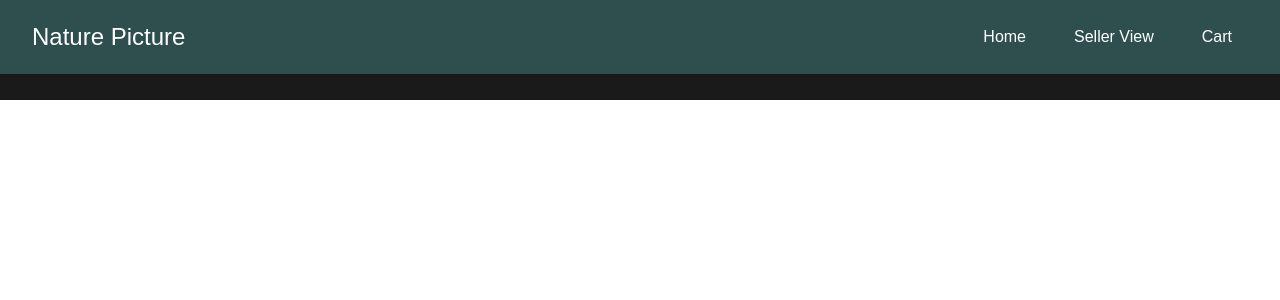
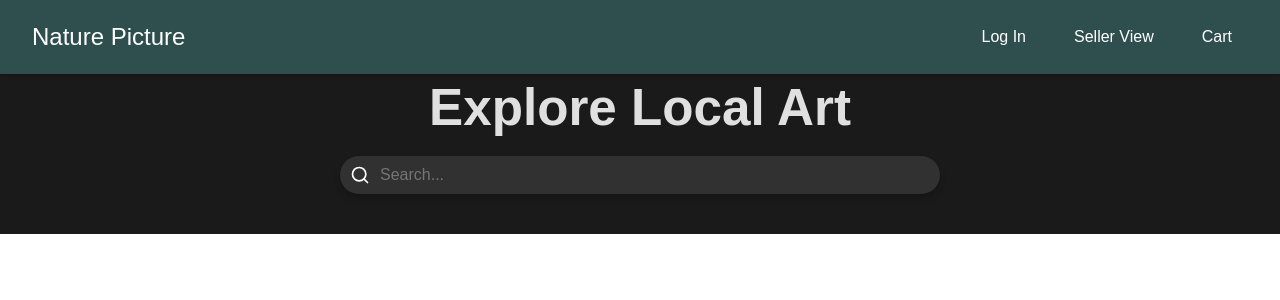
Before and after one commit to AdmiralMudkipz/Nature-Picture, a React (Vite) app in the folder Frontend/: page /home in a window 1280 px wide. Shown: the top 300 px of the page. Built offline with nearby package versions, Linux system fonts and the light colour scheme.

Commit message:
Added modern SearchBar component

```diff
--- a/Frontend/package.json
+++ b/Frontend/package.json
@@ -10,8 +10,10 @@
     "preview": "vite preview"
   },
   "dependencies": {
+    "lucide-react": "^0.487.0",
     "react": "^18.2.0",
     "react-dom": "^18.2.0",
+    "react-icons": "^5.5.0",
     "react-router-dom": "^7.4.0"
   },
   "devDependencies": {
--- a/Frontend/src/App.tsx
+++ b/Frontend/src/App.tsx
@@ -18,7 +18,7 @@ function App() {
         <div className="page-content">
           <Routes>
             {/* Public route */}
-            <Route path="/" element={<Home />} />
+            <Route path="/home" element={<Home />} />
 
             {/* Login route */}
             <Route path="/login" element={<Login />} />
--- a/Frontend/src/components/Navbar.tsx
+++ b/Frontend/src/components/Navbar.tsx
@@ -7,13 +7,13 @@ const Navbar = () => {
     <nav className="navbar">
       {/* Brand/Logo section */}
       <div className="navbar-brand">
-        <Link to="/">Nature Picture</Link>
+        <Link to="/Home">Nature Picture</Link>
       </div>
 
       {/* Navigation links */}
       <div className="navbar-links">
-        <Link to="/">Home</Link>
-        <Link to="/seller">Seller View</Link>
+        <Link to="/"> Log In </Link>
+        <Link to="/SellerView">Seller View</Link>
         <Link to="/cart">Cart</Link>
       </div>
     </nav>
--- /dev/null
+++ b/Frontend/src/components/SearchBar.tsx
@@ -0,0 +1,78 @@
+import React, { useState, CSSProperties } from 'react';
+import { FiSearch } from 'react-icons/fi';
+
+interface SearchBarProps {
+  onSearch: (query: string) => void;
+}
+
+const SearchBar: React.FC<SearchBarProps> = ({ onSearch }) => {
+  const [query, setQuery] = useState('');
+
+  const handleSearch = (event: React.FormEvent) => {
+    event.preventDefault();
+    if (query.trim()) {
+      onSearch(query);
+      setQuery('');
+    }
+  };
+
+  const styles: Record<string, CSSProperties> = {
+    container: {
+      width: '100%',
+      padding: '20px',
+      backgroundColor: 'transparent', // Fully transparent background
+      boxSizing: 'border-box',
+    },
+    form: {
+      display: 'flex',
+      justifyContent: 'center',
+      alignItems: 'center',
+    },
+    inputWrapper: {
+      position: 'relative',
+      width: '100%',
+      maxWidth: '600px',
+    },
+    searchInput: {
+      width: '100%',
+      padding: '10px 40px', // Space for the icon
+      fontSize: '16px',
+      border: 'none', // No border
+      borderRadius: '30px',
+      boxSizing: 'border-box',
+      backgroundColor: 'rgba(255, 255, 255, 0.1)', // Subtle transparency for blending
+      color: '#ffffff', // Matches light text on dark backgrounds
+      outline: 'none',
+      transition: 'background-color 0.3s, box-shadow 0.3s',
+      boxShadow: '0 4px 6px rgba(0, 0, 0, 0.2)', // Subtle shadow for visibility
+    },
+    icon: {
+      position: 'absolute',
+      left: '10px',
+      top: '50%',
+      transform: 'translateY(-50%)',
+      fontSize: '20px',
+      color: '#ffffff', // White icon for dark backgrounds
+    },
+  };
+
+  return (
+    <div style={styles.container}>
+      <form onSubmit={handleSearch} style={styles.form}>
+        <div style={styles.inputWrapper}>
+          <FiSearch style={styles.icon} />
+          <input
+            type="text"
+            style={styles.searchInput}
+            value={query}
+            onChange={(e) => setQuery(e.target.value)}
+            placeholder="Search..."
+            required
+          />
+        </div>
+      </form>
+    </div>
+  );
+};
+
+export default SearchBar;
--- a/Frontend/src/pages/Home.tsx
+++ b/Frontend/src/pages/Home.tsx
@@ -1,12 +1,18 @@
-// This is a React component for our Home page
-function Home() {
+import React from 'react';
+import SearchBar from '../components/SearchBar';
+
+const App: React.FC = () => {
+  const handleSearch = (query: string) => {
+    console.log('Searching for:', query);
+    alert(`You searched for: ${query}`);
+  };
+
   return (
-    <div className="page">
-      <h1>Welcome to Our Website</h1>
-      <p>This is the home page. Feel free to look around!</p>
+    <div>
+      <h1 style={{ textAlign: 'center' }}>Explore Local Art</h1>
+      <SearchBar onSearch={handleSearch} />
     </div>
   );
-}
+};
 
-// This line makes our Home component available to other files
-export default Home;
+export default App;
```
Also changed, not shown: 1 other file (tests, documents, lock files or other folders).
